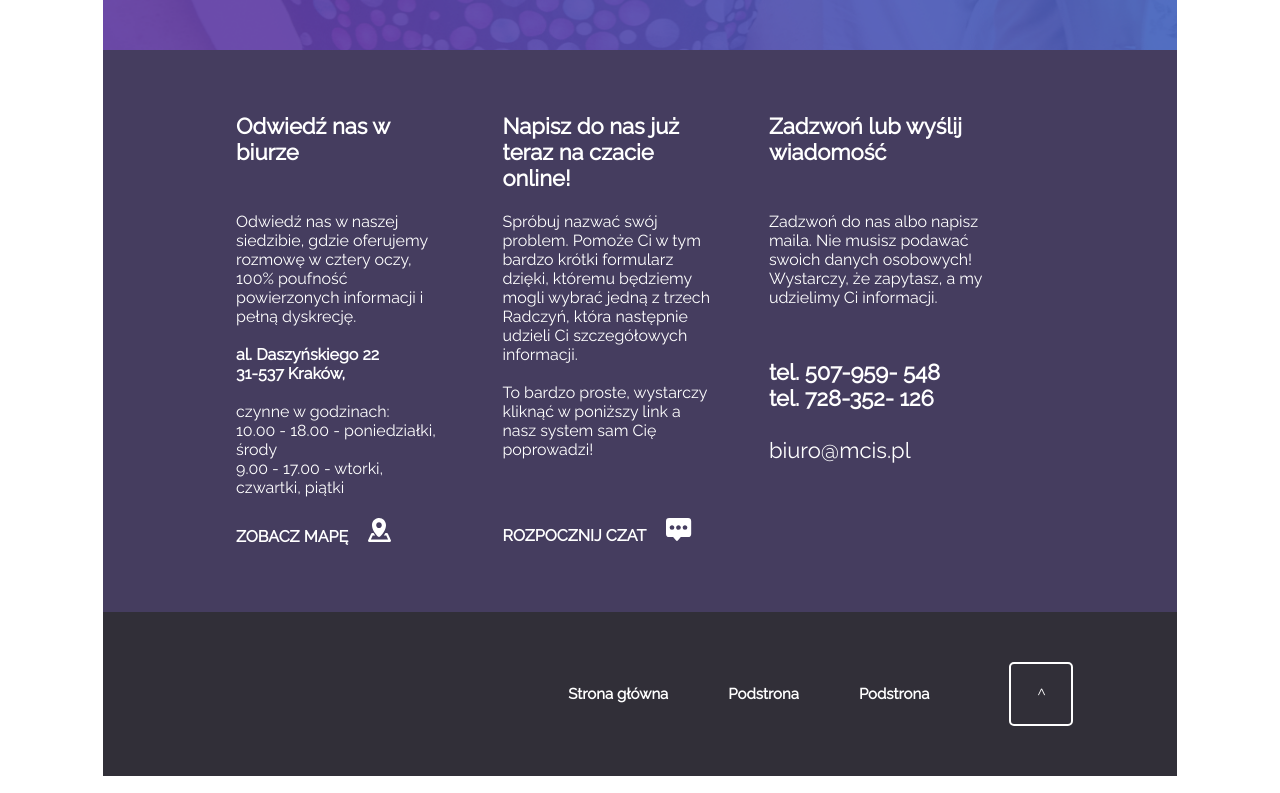
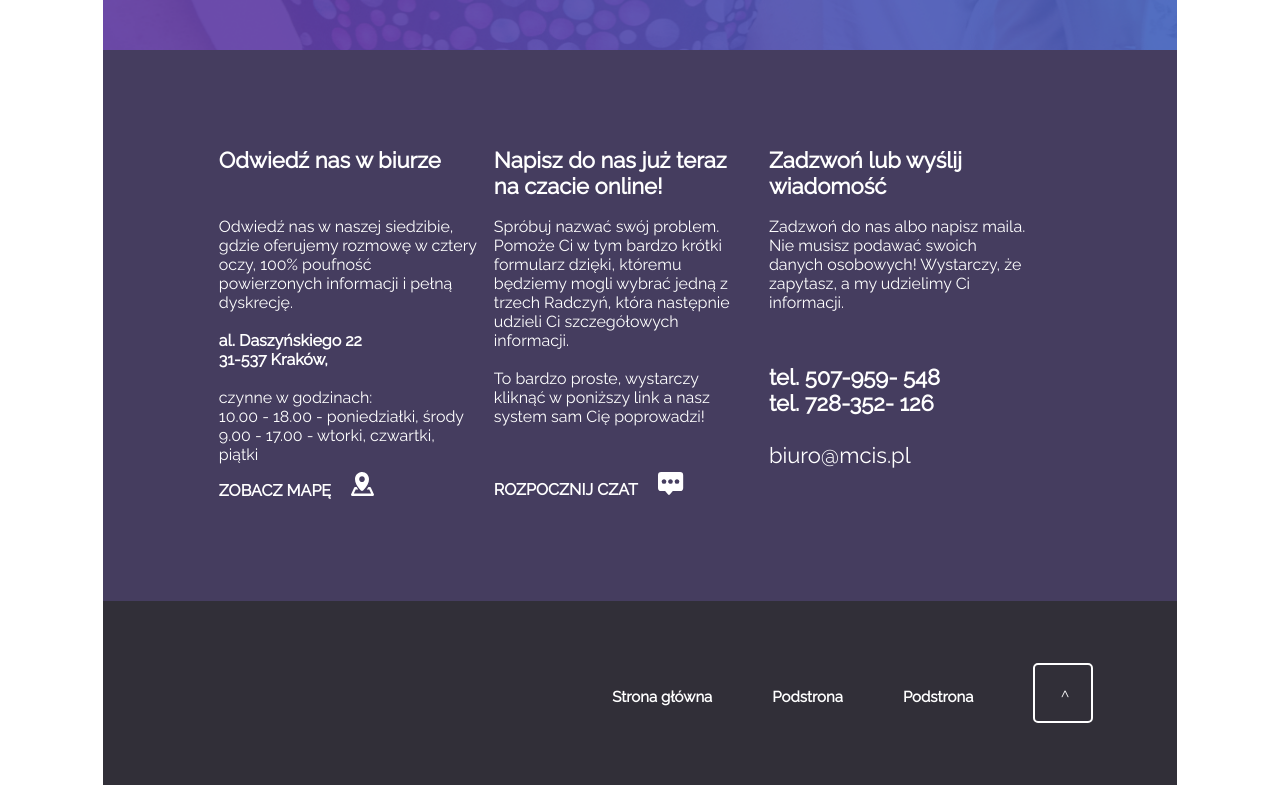
Before and after one commit to freshing/strona-treningowa, a React app: page / in a window 1280 px wide. Shown: the part 2566-3359 px from the top of the page. Built offline with nearby package versions, Linux system fonts and the light colour scheme.

Commit message:
Changing some styles

```diff
--- a/src/modules/contact.js
+++ b/src/modules/contact.js
@@ -9,19 +9,11 @@ module.exports = class Contact extends React.Component {
     return (
       <div className="contact">
         <div className="contact_container">
-          <div className="contact_row">
-            <div className="contact_element contact_element--title">
+          <div className="contact_column">
+            <div className="contact_column--title">
               Odwiedź nas w biurze
             </div>
-            <div className="contact_element contact_element--title">
-              Napisz do nas już teraz na czacie online!
-            </div>
-            <div className="contact_element contact_element--title">
-              Zadzwoń lub wyślij wiadomość
-            </div>
-          </div>
-            <div className="contact_row">
-              <div className="contact_element">
+            <div className="contact_column--text">
               Odwiedź nas w naszej siedzibie, gdzie oferujemy rozmowę w cztery oczy,
               100% poufność powierzonych informacji i pełną dyskrecję.
               <br/><br/>
@@ -32,31 +24,39 @@ module.exports = class Contact extends React.Component {
               10.00 - 18.00 - poniedziałki, środy<br/>
               9.00 - 17.00 - wtorki, czwartki, piątki
             </div>
-              <div className="contact_element">
+            <div className="contact_column--feature">
+              <b>ZOBACZ MAPĘ</b>
+              <a href="#" className="contact_icon" onClick={onClick}><img src={map} /></a>
+            </div>
+          </div>
+          <div className="contact_column">
+            <div className="contact_column--title">
+              Napisz do nas już teraz na czacie online!
+            </div>
+            <div className="contact_column--text">
               Spróbuj nazwać swój problem. Pomoże Ci w tym bardzo krótki formularz dzięki,
               któremu będziemy mogli wybrać jedną z trzech Radczyń, która następnie udzieli Ci szczegółowych informacji.
               <br/><br/>
               To bardzo proste, wystarczy kliknąć w poniższy link a nasz system sam Cię poprowadzi!
             </div>
-              <div className="contact_element">
+            <div className="contact_column--feature">
+              <b>ROZPOCZNIJ CZAT</b>
+              <a href="#" className="contact_icon" onClick={onClick}><img src={chat} /></a>
+            </div>
+          </div>
+          <div className="contact_column">
+            <div className="contact_column--title">
+              Zadzwoń lub wyślij wiadomość
+            </div>
+            <div className="contact_column--text">
               Zadzwoń do nas albo napisz maila. Nie musisz podawać swoich danych osobowych! Wystarczy, że zapytasz, a my udzielimy Ci informacji.
-                <div className="contact_element--big">
+              <div className="contact_column--big">
                 <br/><br/>
                 <b>tel. 507-959- 548<br/>
                 tel. 728-352- 126</b>
                 <br/><br/>
                 biuro@mcis.pl
               </div>
-              </div>
-            </div>
-            <div className="contact_row">
-              <div className="contact_element">
-                <b>ZOBACZ MAPĘ</b>
-                <a href="#" className="contact_icon" onClick={onClick}><img src={map} /></a>
-              </div>
-              <div className="contact_element">
-                <b>ROZPOCZNIJ CZAT</b>
-                <a href="#" className="contact_icon" onClick={onClick}><img src={chat} /></a>
             </div>
           </div>
         </div>
--- a/src/styles/contact.css
+++ b/src/styles/contact.css
@@ -3,6 +3,14 @@
   text-align: center;
   box-sizing: border-box;
   padding: 5% 0;
+}
+
+.contact_column {
+  width: 100%;
+  float: left;
+  display: inline-block;
+  text-align: left;
+  margin: 5% 1%;
 }
 
 .contact_container {
@@ -18,22 +26,30 @@
   display: inline-block;
 }
 
-.contact_element{
-  width: 25%;
-  float: left;
-  text-align: left;
-  margin: 1% 3%;
+.contact_column--text{
+  height: 250px;
 }
 
-.contact_element--title {
+.contact_column--title {
   font-weight: bold;
   font-size: 22px;
+  height: 70px;
 }
 
-.contact_element--big {
+.contact_column--feature {
+  margin-top: 2%;
+}
+
+.contact_column--big {
   font-size: 22px;
 }
 
 .contact_icon {
   margin-left: 20px;
 }
+
+@media screen and (min-width: 900px) {
+  .contact_column {
+    width: 30%;
+  }
+}
--- a/src/styles/footer.css
+++ b/src/styles/footer.css
@@ -1,17 +1,13 @@
 .footer {
   background-color: #312f38;
-  padding-top: auto;
-  padding-right: 5%;
+  padding: 3% 5%;;
   box-sizing: border-box;
-  display: flex;
-  justify-content:flex-end;
-  align-items:center;
+  text-align: right;
 }
 
 .footer_navigate {
-  display: flex;
-  justify-content:flex-end;
-  align-items:center;
+  box-sizing: border-box;
+  text-align: right;
 }
 
 .footer--back {
@@ -19,9 +15,9 @@
   height: 60px;
   border-radius: 5px;
   border: solid 2px #ffffff;
-  display: flex;
-  justify-content: center;
-  align-items: center;
+  padding: 22px;
   color: #ffffff;
-  margin: 50px;
+  box-sizing: border-box;
+  display: inline-block;
+  margin: 30px;
 }
--- a/src/styles/header.css
+++ b/src/styles/header.css
@@ -11,10 +11,6 @@
   text-align: center;
   box-sizing: border-box;
   padding-bottom: 15%;
-}
-
-.header_space{
-  height: 40%;
 }
 
 .header_navigate {
```
Lines whose indentation alone changed are shown as unchanged.
